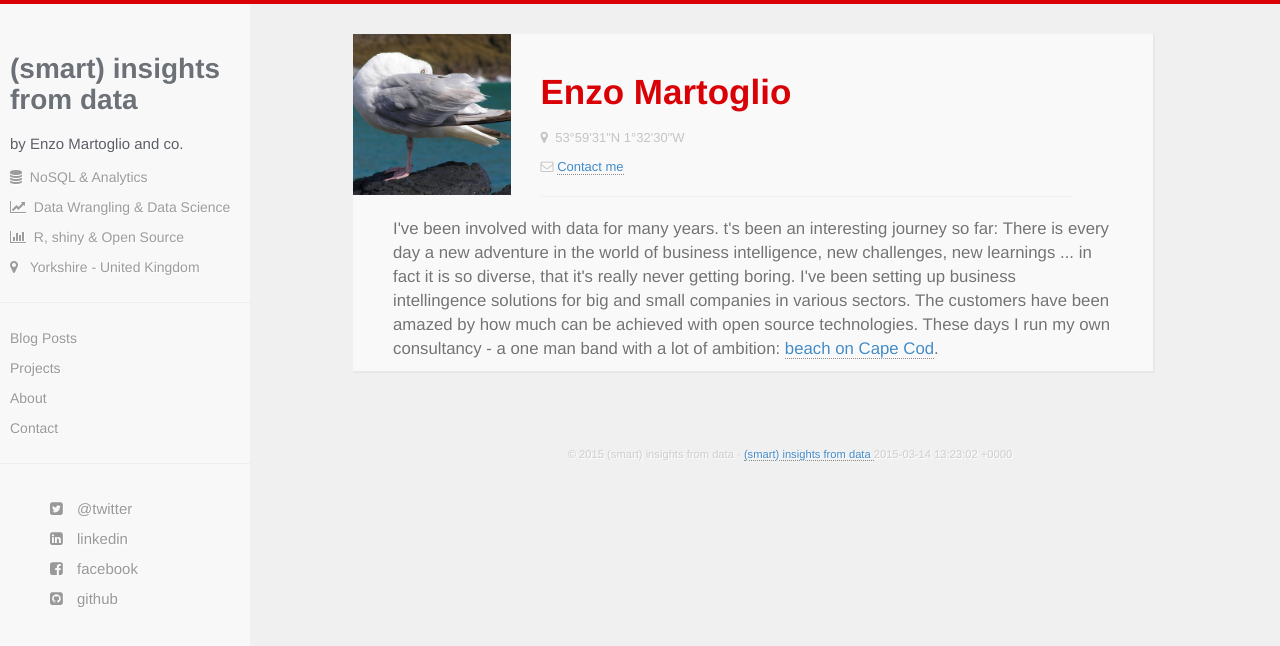
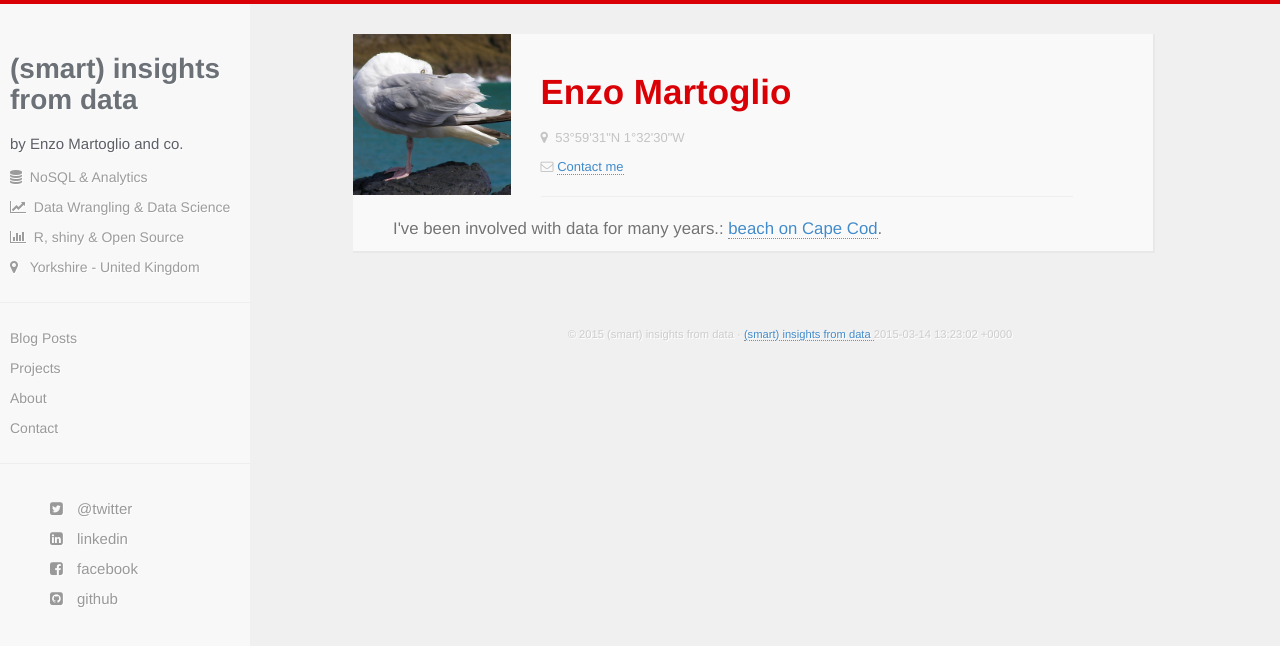
Before and after one commit to smartinsightsfromdata/smartinsightsfromdata.github.io, a Jekyll site: the page built from about.html, in a window 1280 px wide. Shown: the top 646 px of the page. Built offline with Jekyll 4.4.1, drawn with Linux system fonts in a browser that asks for light colours; nearby versions of some CDN libraries.

Commit message:
about - update 1

```diff
--- a/about.html
+++ b/about.html
@@ -18,7 +18,7 @@ title: About
         </div>
         <div class="row">
           <div class="col-md-12 letter">
-            <p>I've been involved with data for many years. t's been an interesting journey so far: There is every day a new adventure in the world of business intelligence, new challenges, new learnings ... in fact it is so diverse, that it's really never getting boring. I've been setting up business intellingence solutions for big and small companies in various sectors. The customers have been amazed by how much can be achieved with open source technologies. These days I run my own consultancy - a one man band with a lot of ambition: <a href="http://wikimapia.org/38526/Herring-Cove-Beach">beach on Cape Cod</a>.</p>
+            <p>I've been involved with data for many years.: <a href="http://wikimapia.org/38526/Herring-Cove-Beach">beach on Cape Cod</a>.</p>
           </div>
         </div>
     </div>
```
